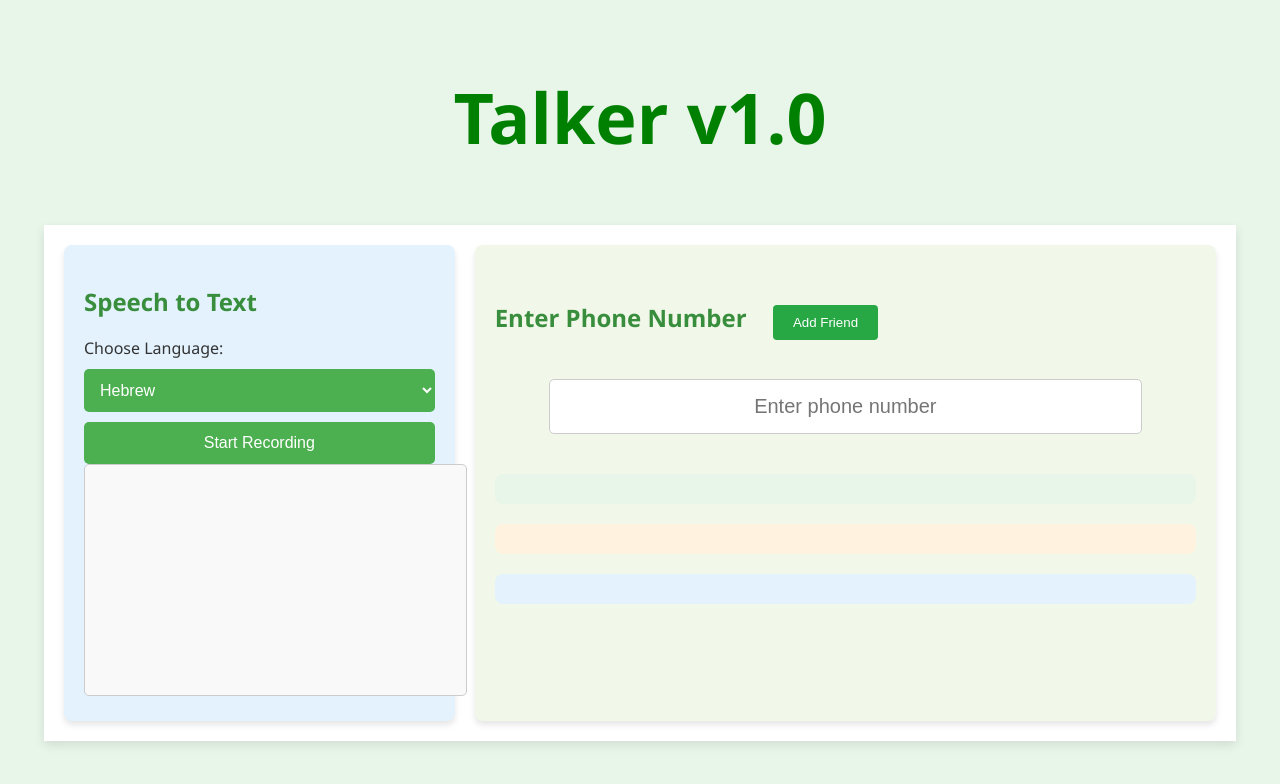
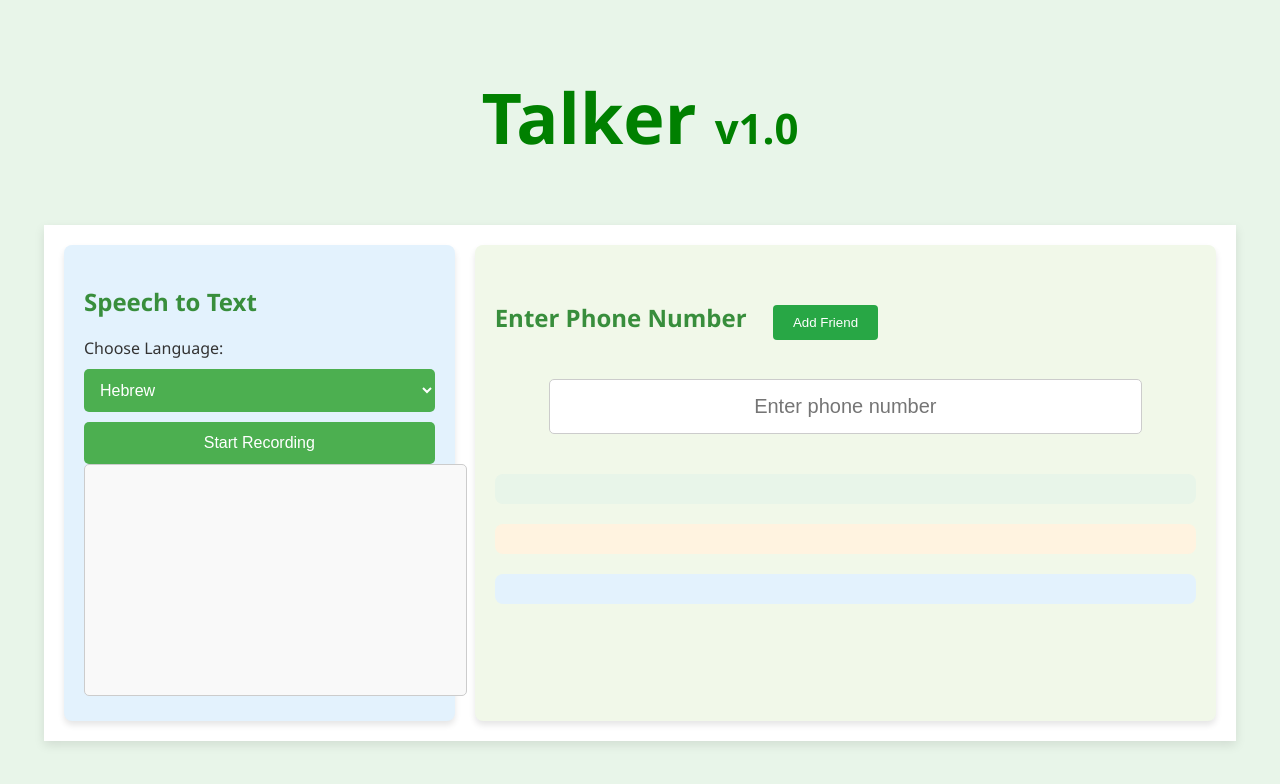
Before and after one commit to Issyanofsky/talker, a plain HTML site: page dev/htmlfile/index.html in a window 1280 px wide. Drawn offline with Linux system fonts and the light colour scheme.

Commit message:
Update index.html

```diff
--- a/dev/htmlfile/index.html
+++ b/dev/htmlfile/index.html
@@ -233,7 +233,7 @@
 </head>
 <body>
     <!-- Title -->
-    <h1>Talker v1.0</h1>
+    <h1>Talker <span style="font-size: 0.6em;">v1.0</span></h1>
 <div class="container">
     <!-- Speech to Text Section -->
     <div class="speech-to-text">
```
